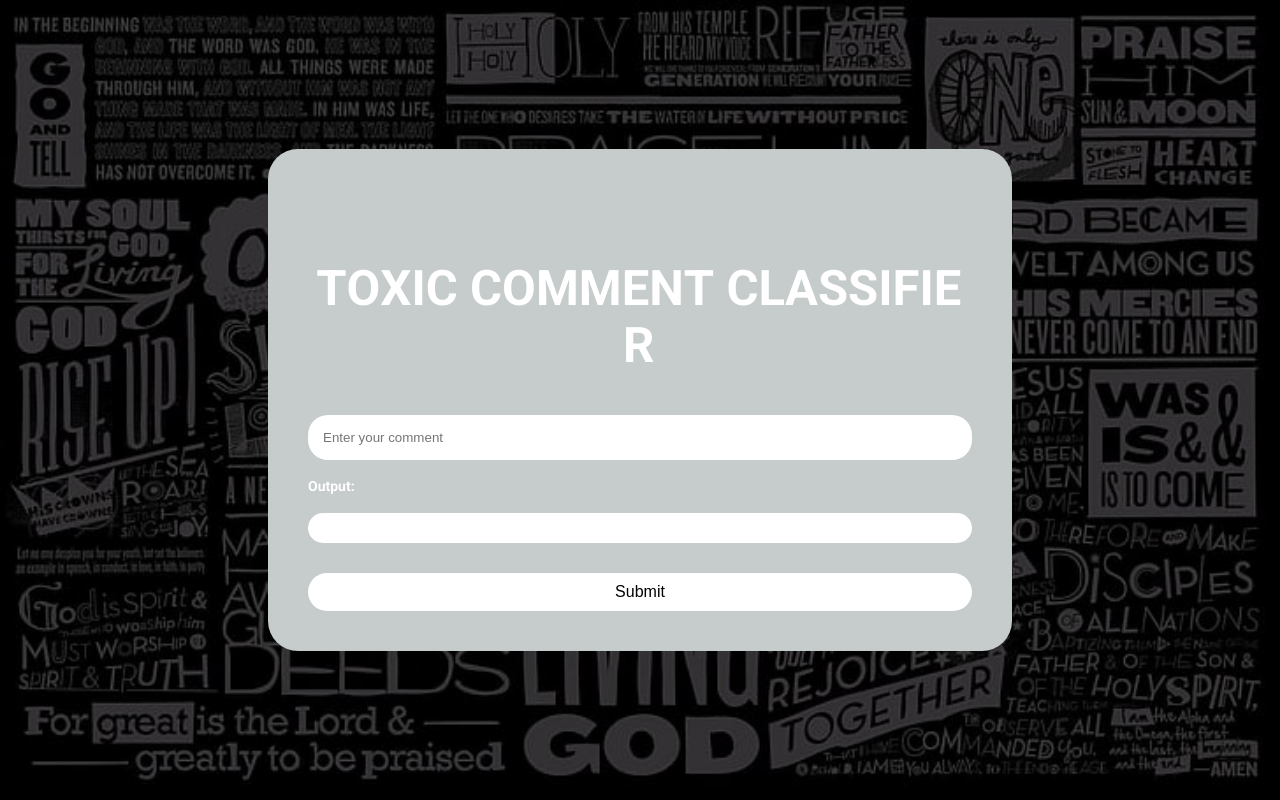
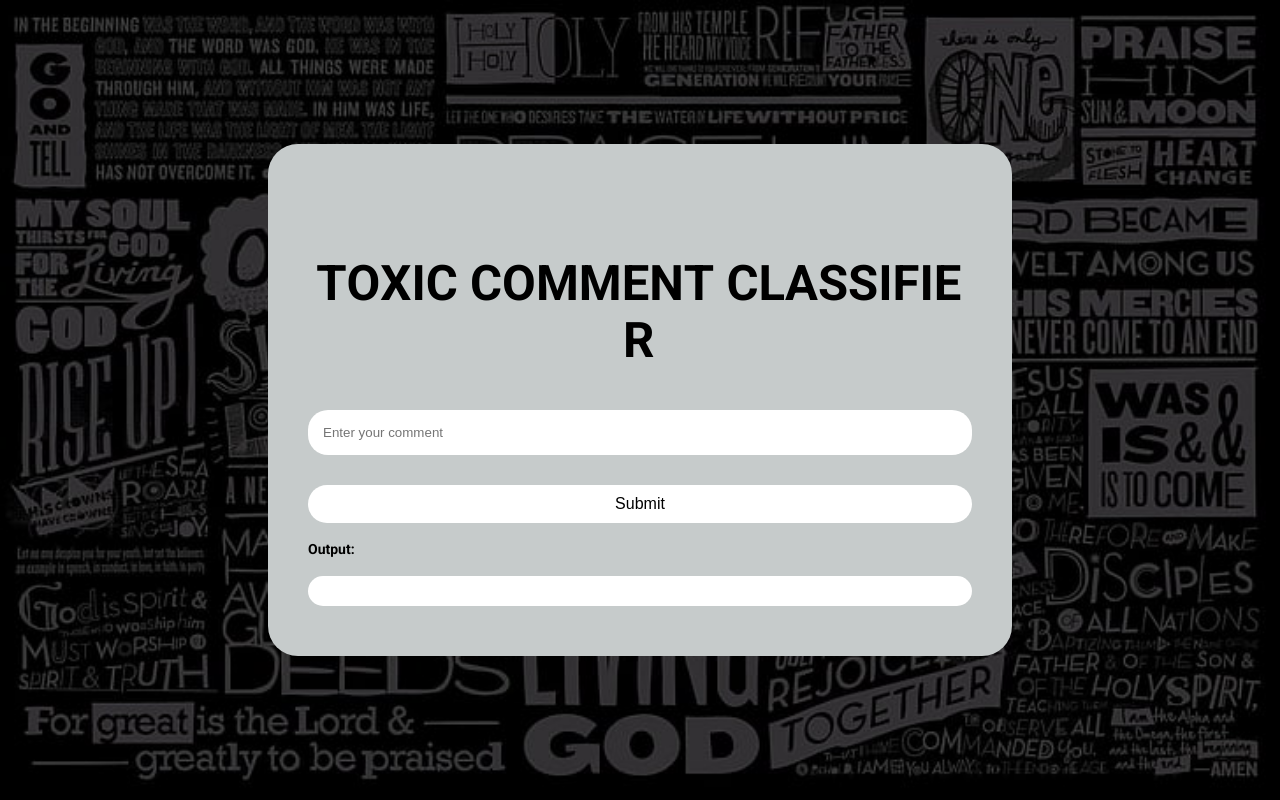
Before and after one commit to aj8101/Classifier, a Flask app: page / in a window 1280 px wide. Run offline with Flask 2, Linux system fonts and the light colour scheme; parts of the project's set-up code (start-up, migrations or seed data) failed here and were passed over; some libraries are stand-ins or nearby versions.

Commit message:
Update index.html

```diff
--- a/templates/index.html
+++ b/templates/index.html
@@ -12,7 +12,7 @@
       margin: 0;
       font-family: Roboto, Arial, sans-serif;
       font-size: 14px;
-      color: #fff;
+      color: #000;
       }
       input, textarea {
       outline: none;
@@ -202,6 +202,9 @@ display: block;
             </span>
           </h1>
           <input type="text" placeholder="Enter your comment"  name="message" value="">
+
+          <button type="submit" value="Submit">Submit</button>
+
           <h4>Output:</h4>
           <p class = "result">
             {% for key,value in result.items() %}
@@ -209,7 +212,6 @@ display: block;
           {% endfor %}
         </p>
 
-          <button type="submit" value="Submit">Submit</button>
         </div>
 
       </form>
```
